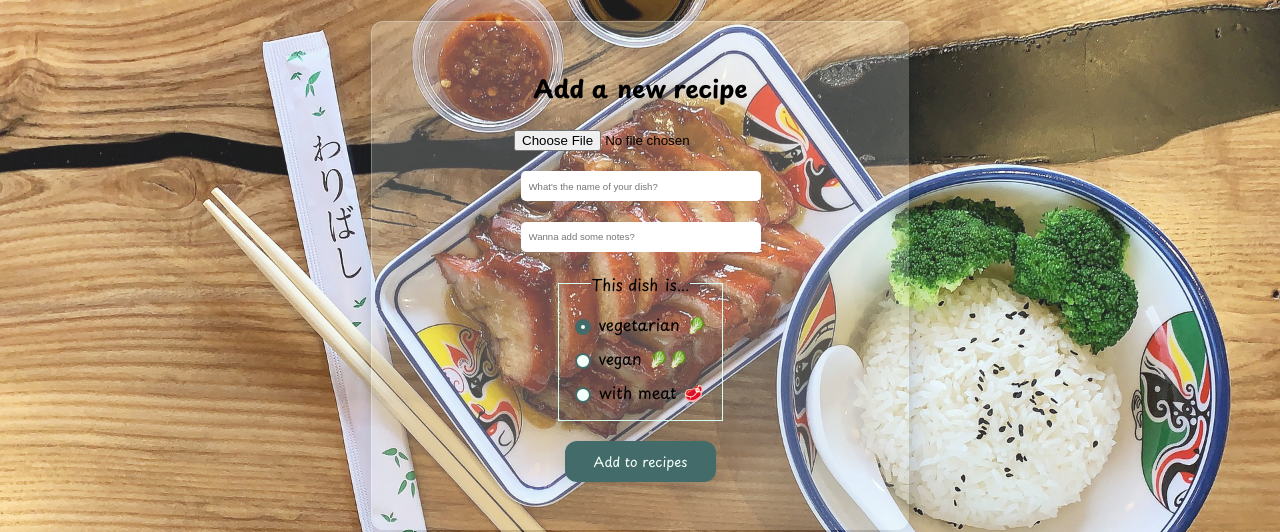
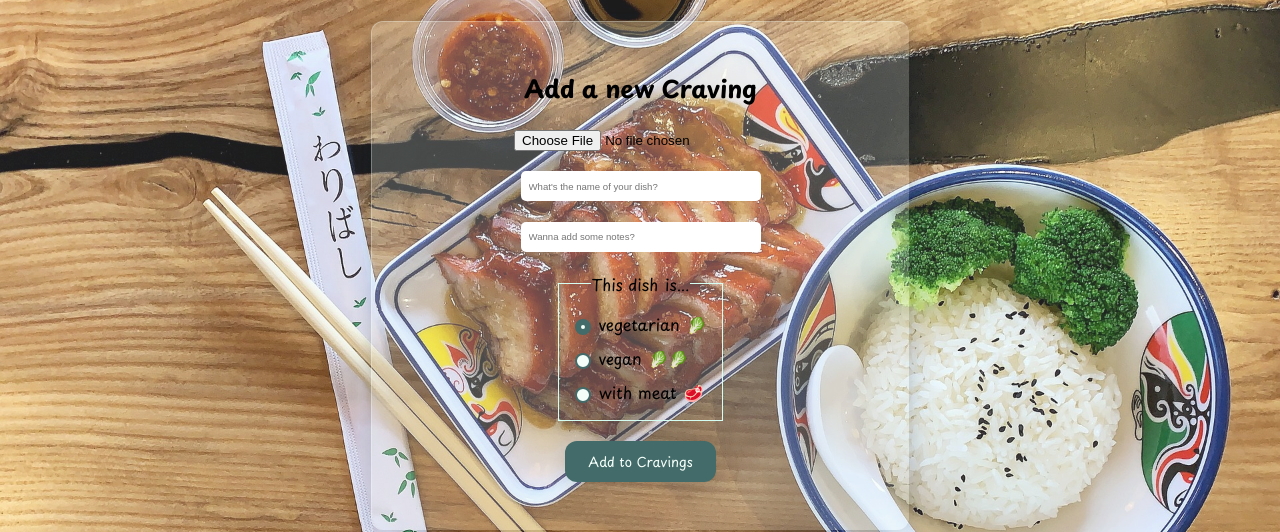
Before and after one commit to itsTHL/match-my-craving, a Next.js app: page /newrecipe in a window 1280 px wide. Shown: the part 125-657 px from the top of the page. Built offline with nearby package versions, Linux system fonts and the light colour scheme; no server answers.

Commit message:
replace Recipe by Craving in UI

```diff
--- a/src/components/RecipeForm.js
+++ b/src/components/RecipeForm.js
@@ -14,7 +14,7 @@ export default function RecipeForm({
       onSubmit={(event) => onHandleSubmit(event)}
       onChange={(event) => onHandleChange(event)}
     >
-      <h2>{create ? "Add a new recipe" : null}</h2>
+      <h2>{create ? "Add a new Craving" : null}</h2>
       <label htmlFor='file"'>
         <input type="file" name="image" id="image" />
       </label>
@@ -41,7 +41,7 @@ export default function RecipeForm({
       </label>
       <FoodPref />
       <button type="submit">
-        {create ? "Add to recipes" : "Save changes"}
+        {create ? "Add to Cravings" : "Save changes"}
       </button>
     </form>
   );
--- a/src/pages/myrecipes/[id]/index.js
+++ b/src/pages/myrecipes/[id]/index.js
@@ -69,7 +69,7 @@ export default function RecipeDetailsPage() {
         <>
           <RecipeCard id={id} />
           <button type="button">
-            <Link href="/myrecipes">Back to all recipes</Link>
+            <Link href="/myrecipes">Back to all Cravings</Link>
           </button>
           <button type="button" onClick={toggleRecipeForm}>
             {recipeForm ? "Discard changes" : "Edit"}
--- a/src/styles/globals.css
+++ b/src/styles/globals.css
@@ -44,7 +44,7 @@ body {
   background-size: cover;
   background-attachment: fixed;
   background-repeat: no-repeat;
-  backdrop-filter: contrast(80%) brightness(110%);
+  backdrop-filter: contrast(80%) brightness(110%) blur(0.6px);
   font-family: var(--font-mono);
 }
 
--- a/src/styles/index.module.css
+++ b/src/styles/index.module.css
@@ -13,3 +13,7 @@
 .intro_section p {
   padding: 0.5rem;
 }
+
+.greeting {
+  color: var(--color-primary-dark);
+}
```
